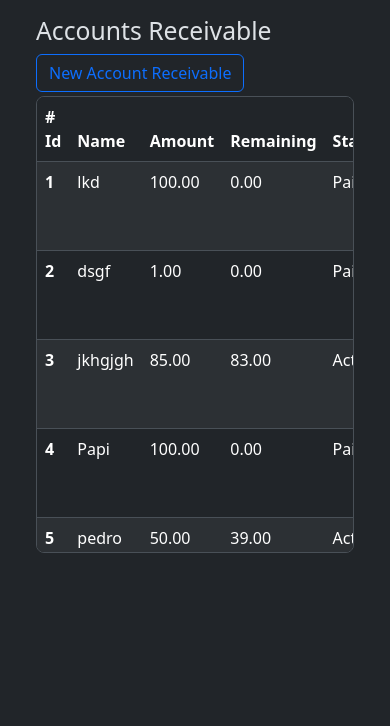
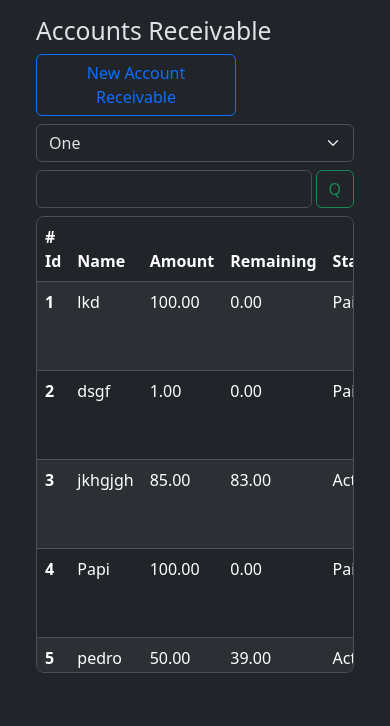
Before and after one commit to etv18/be_aware, a Flask app: page /accounts_receivable/index in a window 390 px wide. Shown: the part 56-782 px from the top of the page. Run offline with Flask 3, Linux system fonts and the light colour scheme; some libraries are stand-ins or nearby versions.

Commit message:
responsive search container

```diff
--- a/app/templates/accounts_receivable/index.html
+++ b/app/templates/accounts_receivable/index.html
@@ -171,8 +171,32 @@
                 </div>
             </form>
         </section>
-        <button type="button" class="btn btn-outline-primary" data-bs-toggle="modal" data-bs-target="#create-account-receivable">New Account Receivable</button>
-        <div class="table-responsive overflow-y-auto border rounded-3 mt-1" style="max-height: 457px;">
+
+        <div class="d-flex justify-content-start gap-2 flex-wrap flex-md-nowrap">
+            <button type="button"
+                    class="btn btn-outline-primary me-auto me-md-auto w-100 w-md-auto"
+                    style="max-width: 200px;"
+                    data-bs-toggle="modal"
+                    data-bs-target="#create-account-receivable">
+                New Account Receivable
+            </button>
+
+            <div class="w-100 w-md-auto mt-md-0" style="max-width: 350px;">
+                <select class="form-select">
+                    <option value="1">One</option>
+                    <option value="2">Two</option>
+                </select>
+            </div>
+
+            <div class="d-flex gap-1 w-100" style="max-width: 350px;">
+                <div class="w-100 w-md-auto mt-md-0">
+                    <input type="text" class="form-control" id="exampleFormControlInput1">
+                </div>
+                <button type="button" class="btn btn-outline-success">Q</button>
+            </div>
+        </div>
+
+        <div class="table-responsive overflow-y-auto border rounded-3 mt-2" style="max-height: 457px;">
             <table class="table table-striped  table-hover">
                 <thead class="sticky-top">
                     <tr>
```
Also changed, not shown: instance/be_aware.db.
